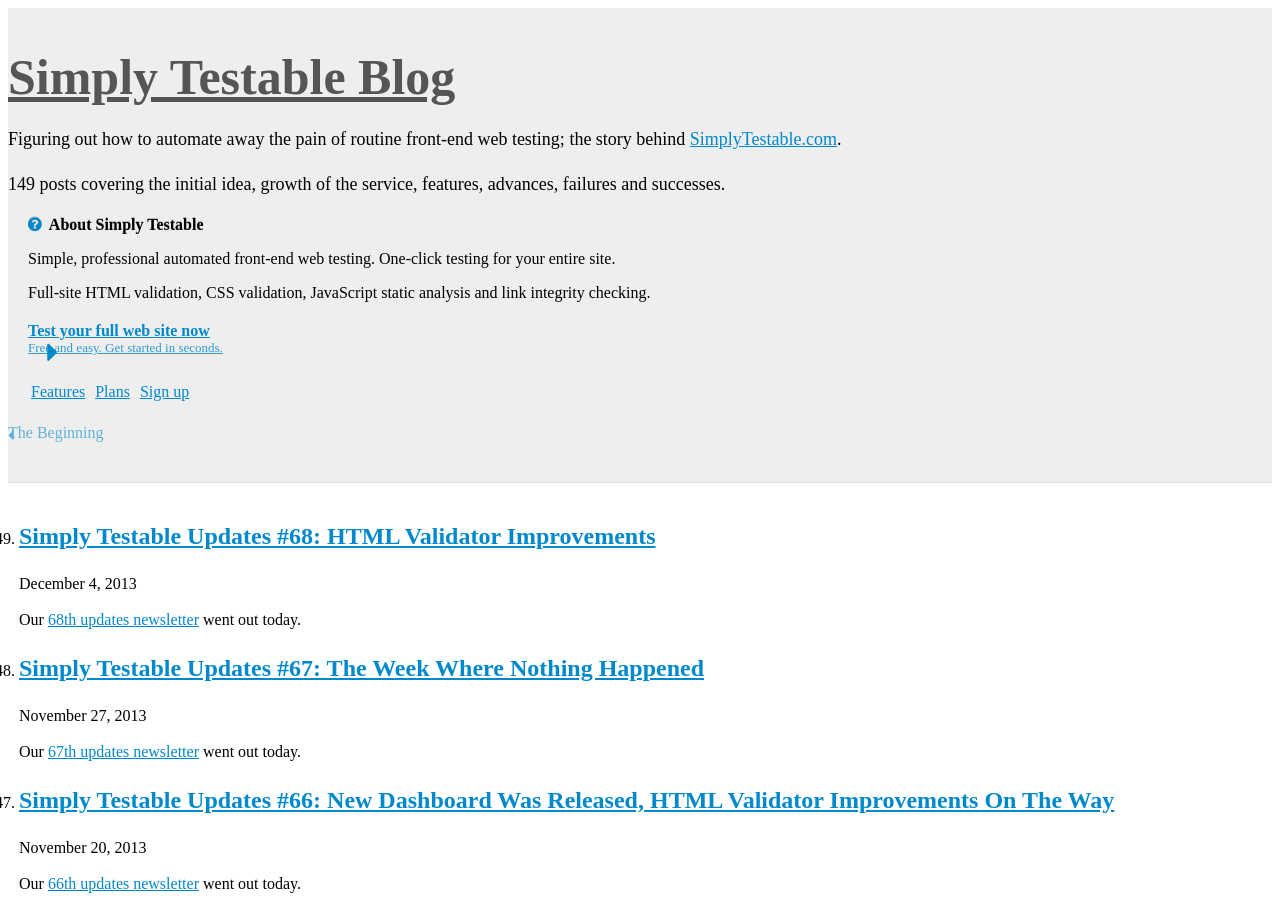
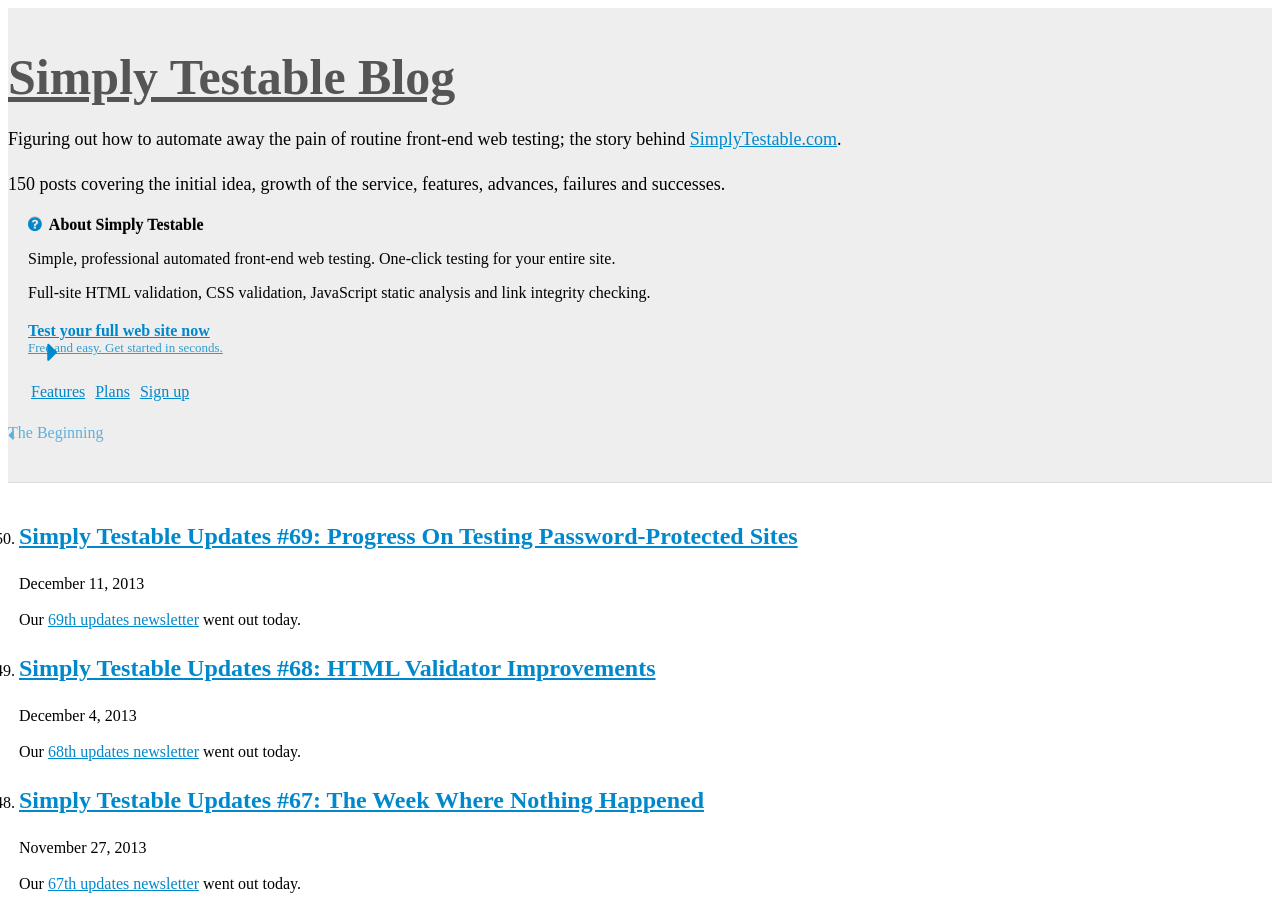
Before and after one commit to webignition/blog.simplytestable.com, a Jekyll site: the page built from archive/index.html, in a window 1280 px wide and 900 px high. Built offline with Jekyll 4.4.1, drawn with Linux system fonts in a browser that asks for light colours; nearby versions of some CDN libraries; comment, search, counter and statistics services are not loaded; a style sheet for code colours, icons or effects is not loaded; some of the changed text lies outside the part shown.

Commit message:
69th newsletter notification

```diff
--- a/archive/index.html
+++ b/archive/index.html
@@ -6,6 +6,28 @@ is_archive: true
 <ol class="archive">
 
 
+    <li value="150">
+        <h2><a href="/simply-testable-updates-69/">Simply Testable Updates #69: Progress On Testing Password-Protected Sites </a></h2>
+        <p class="post-date">December 11, 2013</p>
+
+
+
+
+
+
+
+
+
+    <p>
+        Our <a href="http://us5.campaign-archive1.com/?u=ac75e33d993d2b502e333ddd0&id=7377c6c343">69th updates newsletter</a> went out today.
+    </p>
+
+
+
+
+    </li>
+
+
     <li value="149">
         <h2><a href="/simply-testable-updates-68/">Simply Testable Updates #68: HTML Validator Improvements </a></h2>
         <p class="post-date">December  4, 2013</p>
```
Also changed, not shown: _posts/2013-12-11-simply-testable-updates-69.html (added, +16 -0 lines), sitemap.xml (+7 -3 lines).
